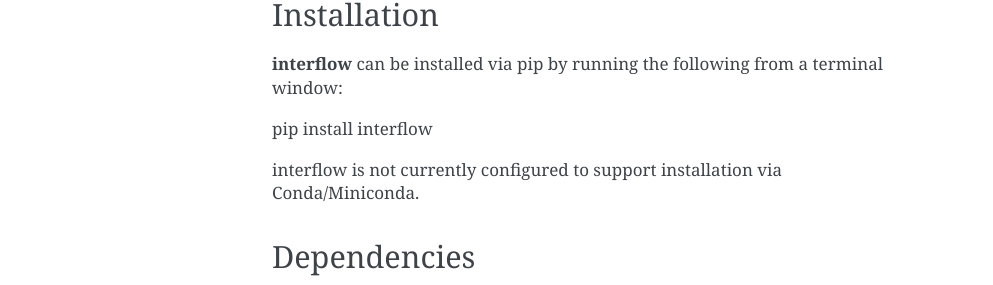
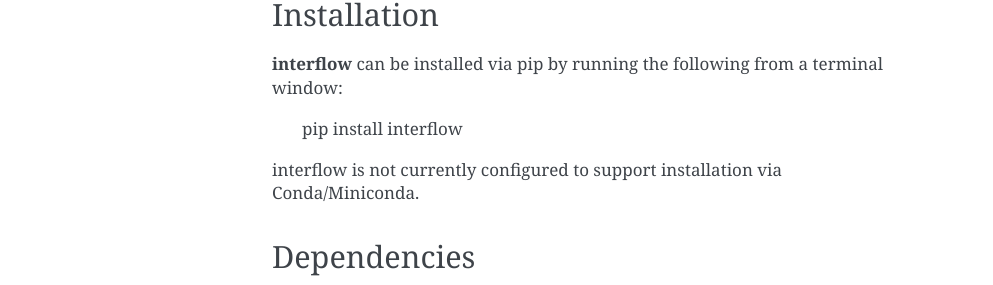
Before and after one commit to pnnl/interflow, a Sphinx documentation site: the page built from docs/source/getting_started.rst, in a window 1280 px wide. Shown: the part 1239-1524 px from the top of the page, without its empty margins (148-1141 px from the left). Built offline with Sphinx 7.4.7, drawn with Linux system fonts in a browser that asks for light colours.

```diff
--- a/docs/source/getting_started.rst
+++ b/docs/source/getting_started.rst
@@ -25,9 +25,9 @@ Python 3.7, 3.8, and 3.9
 Installation
 ###################################
 
-**interflow** can be installed via pip by running the following from a terminal window::
+**interflow** can be installed via pip by running the following from a terminal window:
 
-pip install interflow
+    pip install interflow
 
 interflow is not currently configured to support installation via Conda/Miniconda.
 
```
